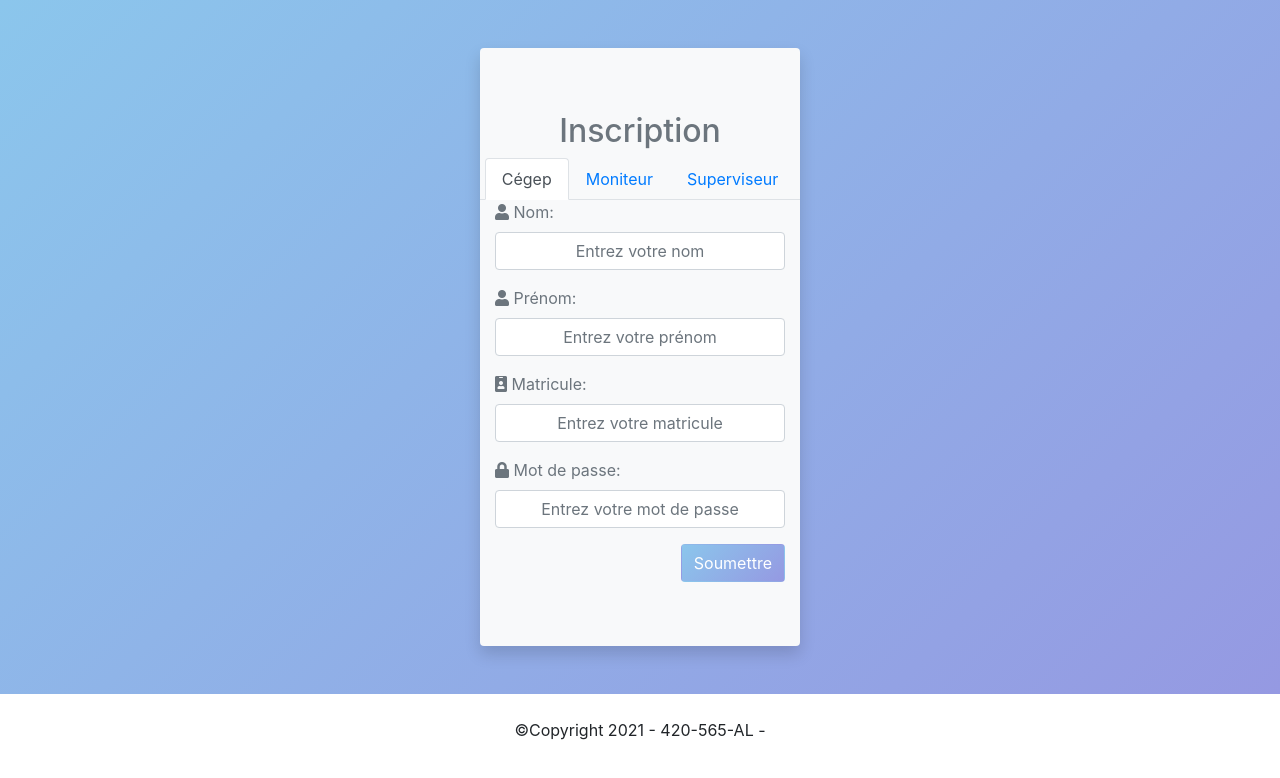
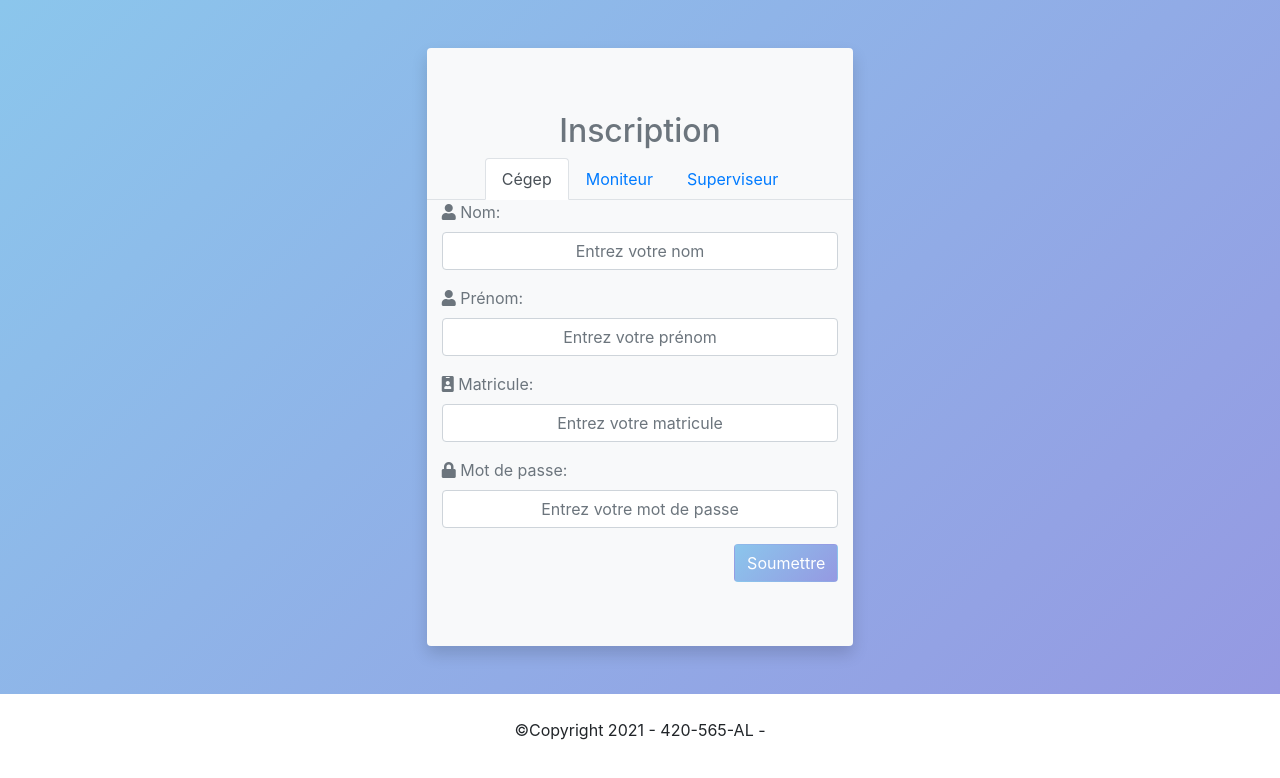
Before and after one commit to NicolasH-L/420-565-A21_ProjetIntegre_Equipe2, a React (Create React App) app in the folder React/projet_integre_equipe2/: page / in a window 1280 px wide. Shown: the top 778 px of the page. Built offline with nearby package versions, Linux system fonts and the light colour scheme.

Commit message:
ajout icone pour les messages d'erreur du superviseur et modification colonne dans registration

```diff
--- a/React/projet_integre_equipe2/src/components/Registration/Registration.js
+++ b/React/projet_integre_equipe2/src/components/Registration/Registration.js
@@ -47,7 +47,7 @@ const Registration = () => {
     return (
         <div className="grad">
             <div className="d-flex justify-content-center">
-                <div className="jumbotron jumbotron-fluid bg-light rounded w-25 shadow m-5">
+                <div className="jumbotron jumbotron-fluid bg-light rounded col-sm-12 col-md-9 col-lg-6 col-xl-4 shadow m-5">
                     <h2 className="text-center text-secondary">Inscription</h2>
                     <ul className="nav nav-tabs justify-content-center" id="myTab" role="tablist">
                         <li className="nav-item" role="presentation">
--- a/React/projet_integre_equipe2/src/components/SupervisorRegistration.js
+++ b/React/projet_integre_equipe2/src/components/SupervisorRegistration.js
@@ -1,7 +1,6 @@
 import _ from 'lodash';
 import React from 'react'
 import { useState } from 'react'
-import work from '../images/background-01.jpg'
 
 const SupervisorRegistration = ({ onAdd }) => {
     const [supervisor, setSupervisor] = useState({ lastName: "", firstName: "", matricule: "", password: "" })
@@ -39,7 +38,7 @@ const SupervisorRegistration = ({ onAdd }) => {
         if (!pattern.test(e.target.value) || e.target.value === "") {
             e.target.style.borderColor = "red";
             e.target.style.boxShadow = "0 1px 1px red inset, 0 0 8px red";
-            inputError = <strong className="text-danger"> Erreur de {e.target.name}!</strong>;
+            inputError = <strong className="text-danger"> <i className="fas fa-exclamation-circle text-danger fa-sm" ></i> Erreur de {e.target.name}!</strong>;
 
         } else {
             e.target.style.borderColor = "#ced4da";
@@ -56,22 +55,22 @@ const SupervisorRegistration = ({ onAdd }) => {
                 <div className="form-group">
                     <label htmlFor="lastNameSupervisor" className="text-secondary"><i className="fas fa-user"></i> Nom: </label>
                     {error.lastName !== "" ? error.lastName : ""}
-                    <input type="text" className="form-control text-center" id="lastNameSupervisor" name="lastName" placeholder="Entrez votre nom" onChange={validateInput} required/>
+                    <input type="text" className="form-control text-center" id="lastNameSupervisor" name="lastName" placeholder="Entrez votre nom" onChange={validateInput} required />
                 </div>
                 <div className="form-group">
                     <label htmlFor="firstNameSupervisor" className="text-secondary"><i className="fas fa-user"></i> Prénom:</label>
                     {error.firstName !== "" ? error.firstName : ""}
-                    <input type="text" className="form-control text-center" id="firstNameSupervisor" name="firstName" placeholder="Entrez votre prénom" onChange={validateInput} required/>
+                    <input type="text" className="form-control text-center" id="firstNameSupervisor" name="firstName" placeholder="Entrez votre prénom" onChange={validateInput} required />
                 </div>
                 <div className="form-group">
                     <label htmlFor="matriculeSupervisor" className="text-secondary"><i className="fas fa-id-badge"></i> Matricule: </label>
                     {error.matricule !== "" ? error.matricule : ""}
-                    <input type="text" className="form-control text-center" id="matriculeSupervisor" name="matricule" placeholder="Entrez votre matricule" onChange={validateInput} required/>
+                    <input type="text" className="form-control text-center" id="matriculeSupervisor" name="matricule" placeholder="Entrez votre matricule" onChange={validateInput} required />
                 </div>
                 <div className="form-group">
                     <label htmlFor="passwordSupervisor" className="text-secondary"><i className="fas fa-lock"></i> Mot de passe: </label>
                     {error.password !== "" ? error.password : ""}
-                    <input type="password" className="form-control text-center" id="passwordSupervisor" name="password" placeholder="Entrez votre mot de passe" onChange={validateInput} required/>
+                    <input type="password" className="form-control text-center" id="passwordSupervisor" name="password" placeholder="Entrez votre mot de passe" onChange={validateInput} required />
                 </div>
                 <div className="d-flex justify-content-end">
                     <button type="submit" className="btn grad text-white ">Soumettre</button>
```
Also changed, not shown: 1 other file (tests, documents, lock files or other folders).
